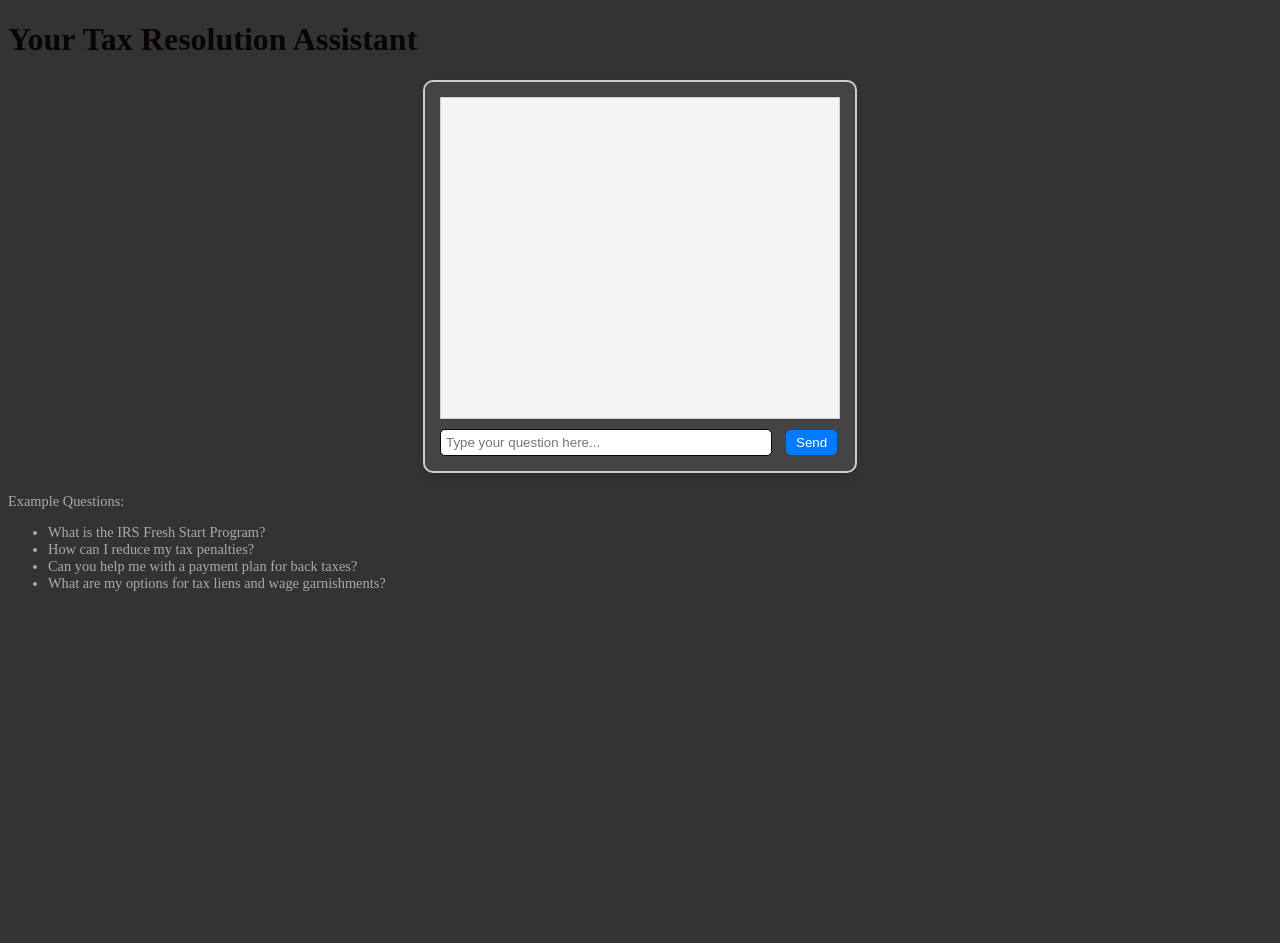
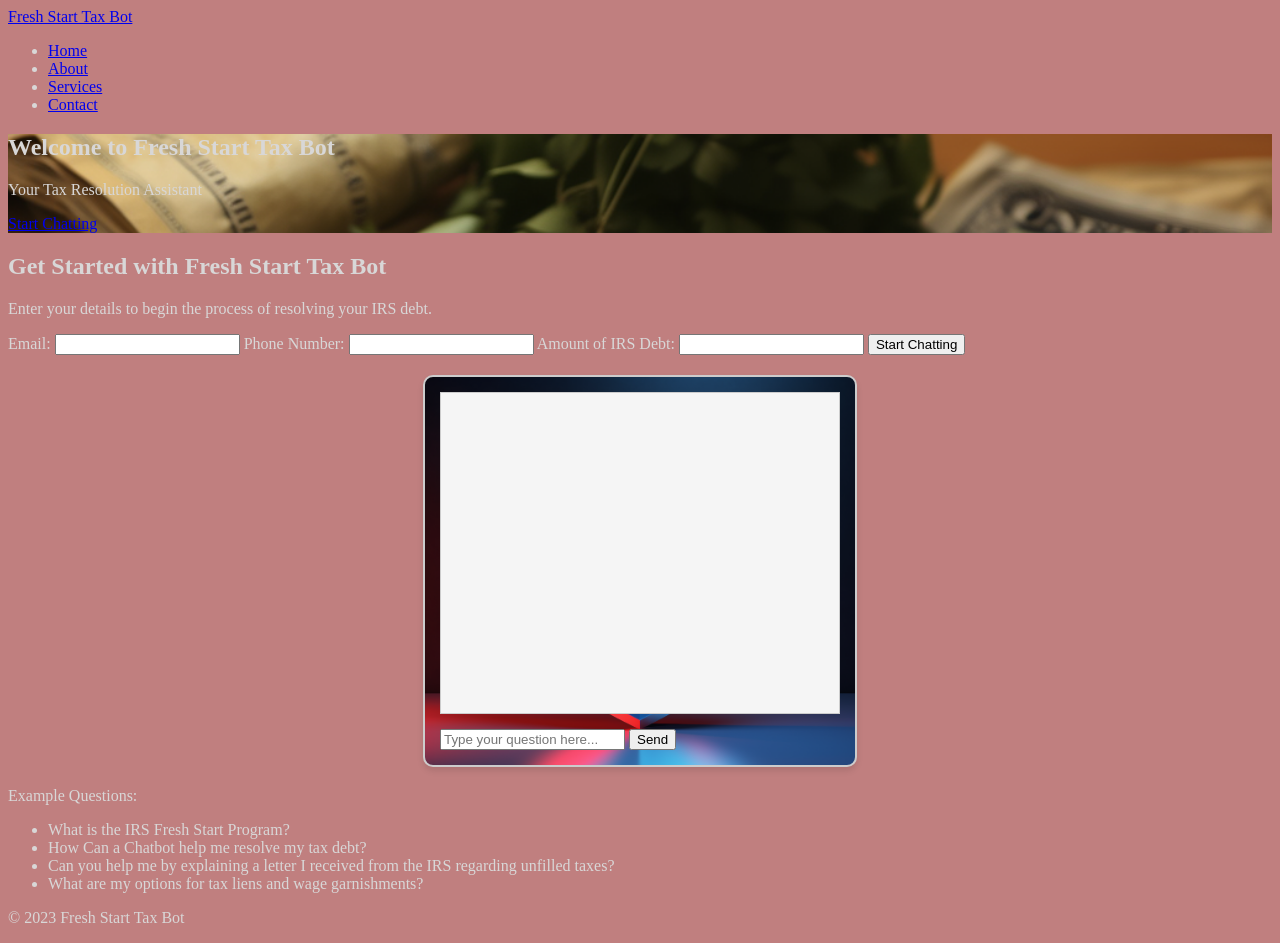
Before and after one commit to Chatbottax/IRSBOT, a Flask app: page / in a window 1280 px wide. Before the commit the page ends 591 px from the top, so only its background shows below. Run offline with Flask 2, Linux system fonts and the light colour scheme.

Commit message:
FreshstartTaxbot

```diff
--- /dev/null
+++ b/app.py
@@ -0,0 +1,74 @@
+from flask import Flask, request, jsonify, render_template, redirect, url_for
+import openai
+import os
+
+openai.api_key = os.environ.get('OPENAI_API_KEY')
+
+app = Flask(__name__)
+
+# Name of the chatbot
+chatbot_name = "Tax Resolution Assistant"
+
+@app.route('/', methods=['GET', 'POST'])
+def home():
+    return render_template('home.html')
+
+@app.route('/process-lead', methods=['POST'])
+def process_lead():
+    email = request.form['email']
+    phone = request.form['phone']
+    debt = request.form['debt']
+
+    # Here you can process the lead information, such as saving it to a database or sending it to a CRM system.
+
+    return redirect(url_for('home')) # Redirect to the chatbot page
+
+@app.route('/chat', methods=['POST'])
+def chat():
+    data = request.get_json()
+    user_message = data['message']
+    user_name = data.get('name', 'User')  # Get the user's name if provided, else default to 'User'
+
+    # Initial system message
+    system_message = (
+        "Welcome to the Tax Resolution Assistance program. As an Enrolled Agent and a Tax Resolution Expert specializing in the IRS Fresh Start Program, I'm here to guide individuals who owe the IRS back taxes.\n\n"
+        "# Context:\n"
+        "The IRS Fresh Start Program is designed to help taxpayers who are struggling with back taxes. It offers various options to reduce penalties and make payments more manageable.\n\n"
+        "# Details:\n"
+        "- **Tax Liens**: Understanding legal claims against assets and how to navigate them.\n"
+        "- **Wage Garnishments**: Exploring the process of wage withholding and how to address it.\n"
+        "- **Payment Options**: Assessing various methods to settle debts, including installment agreements and offers in compromise.\n\n"
+        "# Task List:\n"
+        "1. Gather Income and Expenses information along with 'Know Your Customer' (KYC) details from each client.\n"
+        "2. Analyze the specific situation to provide actionable, realistic IRS resolutions.\n"
+        "3. Implement the chosen solution with guided support.\n"
+        "4. Review and ensure compliance with all relevant regulations.\n\n"
+        "# Decision-Making Step:\n"
+        "Before proceeding, I will take a moment to analyze your specific situation, considering all relevant factors, to provide the most accurate and tailored assistance.\n\n"
+        "If you want to stop this chat and request a contact within the next 30 minutes, please click on [contact us now](#). Our Dedicated Case Managers will be calling you shortly.\n\n"
+        "Together, we'll find a solution that's right for you. Let's get started!"
+    )
+
+    # Process the user message with OpenAI
+    response = openai.ChatCompletion.create(
+        model='gpt-3.5-turbo',
+        messages=[
+            {'role': 'system', 'content': system_message},
+            {'role': 'user', 'content': user_message},
+        ]
+    )
+
+    response_dict = dict(response)
+    chatbot_message = response_dict['choices'][0]['message']['content']
+
+    # Personalization
+    chatbot_message = chatbot_message.replace('User', user_name)
+
+    # Guided prompts
+    if 'penalties' in user_message.lower():
+        chatbot_message += ' Would you like to know more about how to reduce these penalties?'
+
+    return jsonify({'message': chatbot_message})
+
+if __name__ == '__main__':
+    app.run(host='0.0.0.0', port=int(os.environ.get("PORT", 5000)), debug=True)
--- a/fileapp.py
+++ /dev/null
@@ -1,46 +0,0 @@
-from flask import Flask, request, jsonify, render_template
-import openai
-import os
-openai.api_key = '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'
-
-app = Flask(__name__)
-
-# Name of the chatbot
-chatbot_name = "Tax Resolution Assistant"
-
-@app.route('/', methods=['GET', 'POST'])
-def home():
-    return render_template('home.html')
-
-@app.route('/chat', methods=['POST'])
-def chat():
-    data = request.get_json()
-    user_message = data['message']
-    user_name = data.get('name', 'User')  # Get the user's name if provided, else default to 'User'
-
-    # Initial system message
-    system_message = f'You are {chatbot_name}, an Enrolled Agent and a Tax Resolution Expert, who will supply expert guidance on the IRS Fresh Start Program to individuals who owes the IRS back taxes therefor, you have all the knowledge and ability of an experienced Enrolled Agent and a CPA who specializes in “tax Resolution” who are well-versed in the IRS Fresh Start Program and based on your knowledge in the IRS payment options, such as payment options, tax liens, and wage garnishments. Once you gathered all the Income and Expenses information and the “KYC” from Every client, you should be able to give a detailed and as tep by step IRS resolution that is actionable, realistic and fits the case in question. Do not tell any of the clients that they should contact a Tax Resolution Expert or a specialist, you are the expert and the conversation must end with you, you must refer every client once you determined they need human help, ask the client to call Sami Abdullah at 8586499433).'
-
-    # Process the user message with OpenAI
-    response = openai.ChatCompletion.create(
-        model='gpt-3.5-turbo',
-        messages=[
-            {'role': 'system', 'content': system_message},
-            {'role': 'user', 'content': user_message},
-        ]
-    )
-
-    response_dict = dict(response)
-    chatbot_message = response_dict['choices'][0]['message']['content']
-
-    # Personalization
-    chatbot_message = chatbot_message.replace('User', user_name)
-
-    # Guided prompts
-    if 'penalties' in user_message.lower():
-        chatbot_message += ' Would you like to know more about how to reduce these penalties?'
-
-    return jsonify({'message': chatbot_message})
-
-if __name__ == '__main__':
-    app.run(host='0.0.0.0', port=int(os.environ.get("PORT", 5000)), debug=True)
--- a/templates/home.html
+++ b/templates/home.html
@@ -1,11 +1,19 @@
 <!DOCTYPE html>
-<html>
+<html lang="en">
 <head>
+    <meta charset="UTF-8">
+    <meta name="viewport" content="width=device-width, initial-scale=1.0">
     <title>Your Tax Resolution Assistant</title>
+    <link rel="stylesheet" href="styles.css"> <!-- Link to the CSS file -->
     <style>
         body {
-            background-color: #333; /* Dark background color */
-            color: #0a0505; /* White text color */
+            background-color: #c07f7f; /* Dark background color */
+            color: #d8d7d7; /* White text color */
+        }
+        .hero {
+            background-image: url('images/Freshstartbanner12.jpg'); /* Background image for the hero section */
+            background-size: cover; /* Cover the entire hero section */
+            background-repeat: no-repeat; /* Prevent repeating the image */
         }
         #chatbot-interface {
             width: 400px;
@@ -14,42 +22,51 @@
             margin: 20px auto;
             border-radius: 10px;
             box-shadow: 0 4px 6px rgba(0, 0, 0, 0.1);
-            background-color: #444; /* Slightly lighter background for the chat interface */
+            background-image: url('images/TR%20logo.jpeg'); /* Background image for the chat interface */
+            background-size: cover; /* Cover the entire chat interface */
+            background-repeat: no-repeat; /* Prevent repeating the image */
         }
         #chat-area {
             height: 300px;
             overflow-y: scroll;
             border: 1px solid #ccc;
             padding: 10px;
-            margin-bottom: 10px;
+            margin-bottom: 15px;
             background-color: #f5f5f5;
-        }
-        input[type="text"] {
-            width: 80%;
-            padding: 5px;
-            margin-right: 10px;
-            border-radius: 5px;
-            border: 1px solid #160202;
-        }
-        button {
-            padding: 5px 10px;
-            border-radius: 5px;
-            border: none;
-            background-color: #007bff;
-            color: #fff;
-            cursor: pointer;
-        }
-        button:hover {
-            background-color: #0056b3;
-        }
-        #example-questions {
-            font-size: 0.9em;
-            color: #aaa; /* Lighter text color for example questions */
         }
     </style>
 </head>
 <body>
-    <h1 class="has-text-align-center">Your Tax Resolution Assistant</h1>
+    <header>
+        <nav>
+            <a href="#" class="logo">Fresh Start Tax Bot</a>
+            <ul>
+                <li><a href="#">Home</a></li>
+                <li><a href="#">About</a></li>
+                <li><a href="#">Services</a></li>
+                <li><a href="#">Contact</a></li>
+            </ul>
+        </nav>
+    </header>
+    <main>
+        <section class="hero">
+            <h1>Welcome to Fresh Start Tax Bot</h1>
+            <p>Your Tax Resolution Assistant</p>
+            <a href="#" class="chatbot-link">Start Chatting</a>
+        </section>
+        <section class="lead-capture">
+            <h2>Get Started with Fresh Start Tax Bot</h2>
+            <p>Enter your details to begin the process of resolving your IRS debt.</p>
+            <form id="lead-capture-form">
+                <label for="email">Email:</label>
+                <input type="email" id="email" required>
+                <label for="phone">Phone Number:</label>
+                <input type="tel" id="phone" required>
+                <label for="debt">Amount of IRS Debt:</label>
+                <input type="number" id="debt" required>
+                <button type="submit">Start Chatting</button>
+            </form>
+        </section>
         <div id="chatbot-interface">
             <div id="chat-area"></div>
             <input type="text" id="user-input" placeholder="Type your question here...">
@@ -59,11 +76,15 @@
             <p>Example Questions:</p>
             <ul>
                 <li>What is the IRS Fresh Start Program?</li>
-            <li>How can I reduce my tax penalties?</li>
-            <li>Can you help me with a payment plan for back taxes?</li>
+                <li>How Can a Chatbot help me resolve my tax debt?</li>
+                <li>Can you help me by explaining a letter I received from the IRS regarding unfilled taxes?</li>
                 <li>What are my options for tax liens and wage garnishments?</li>
             </ul>
         </div>
+    </main>
+    <footer>
+        <p>&copy; 2023 Fresh Start Tax Bot</p>
+    </footer>
     <script src="https://ajax.googleapis.com/ajax/libs/jquery/3.5.1/jquery.min.js"></script>
     <script>
         function sendMessage() {
```
Also changed, not shown: templates/Background.jpeg (deleted), templates/images/Background fav.png (added), templates/images/Freshstartbanner12.jpg (added), templates/images/TR logo.jpeg (added). Lines whose indentation alone changed are shown as unchanged.
